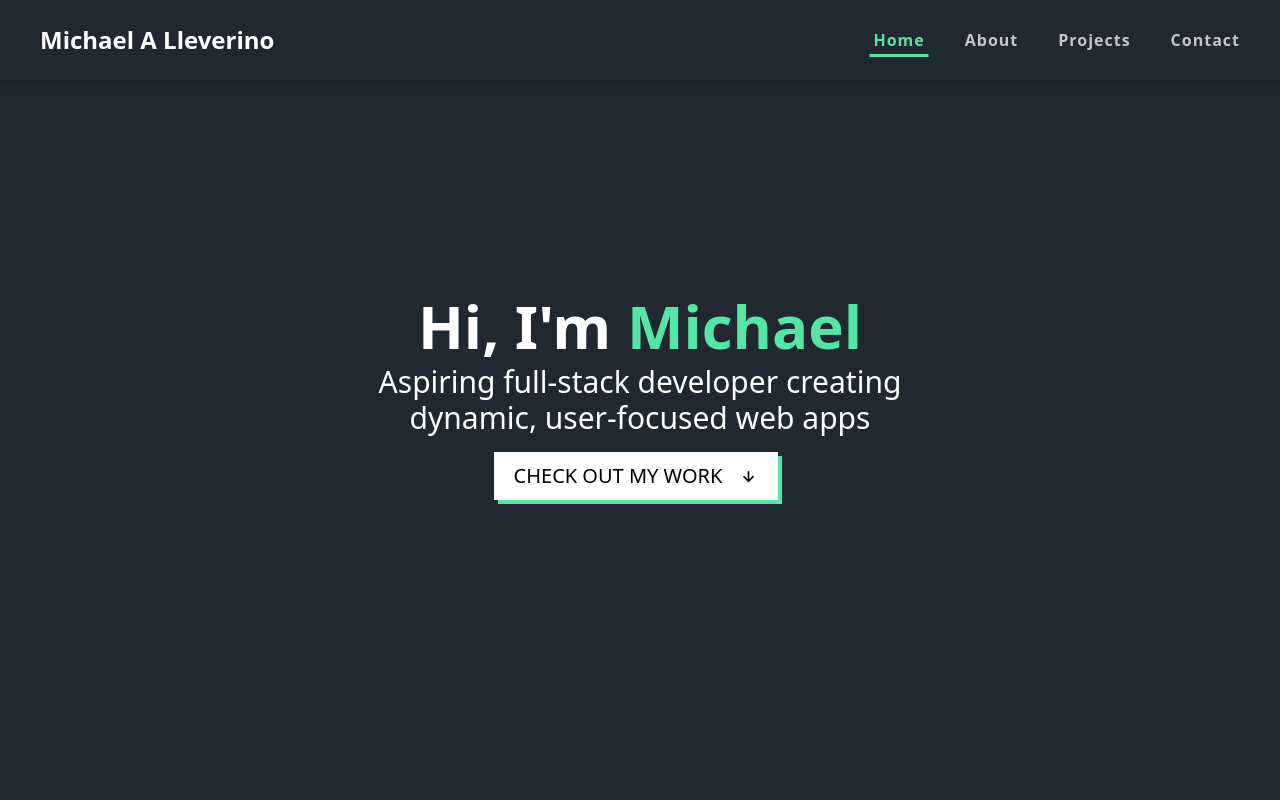
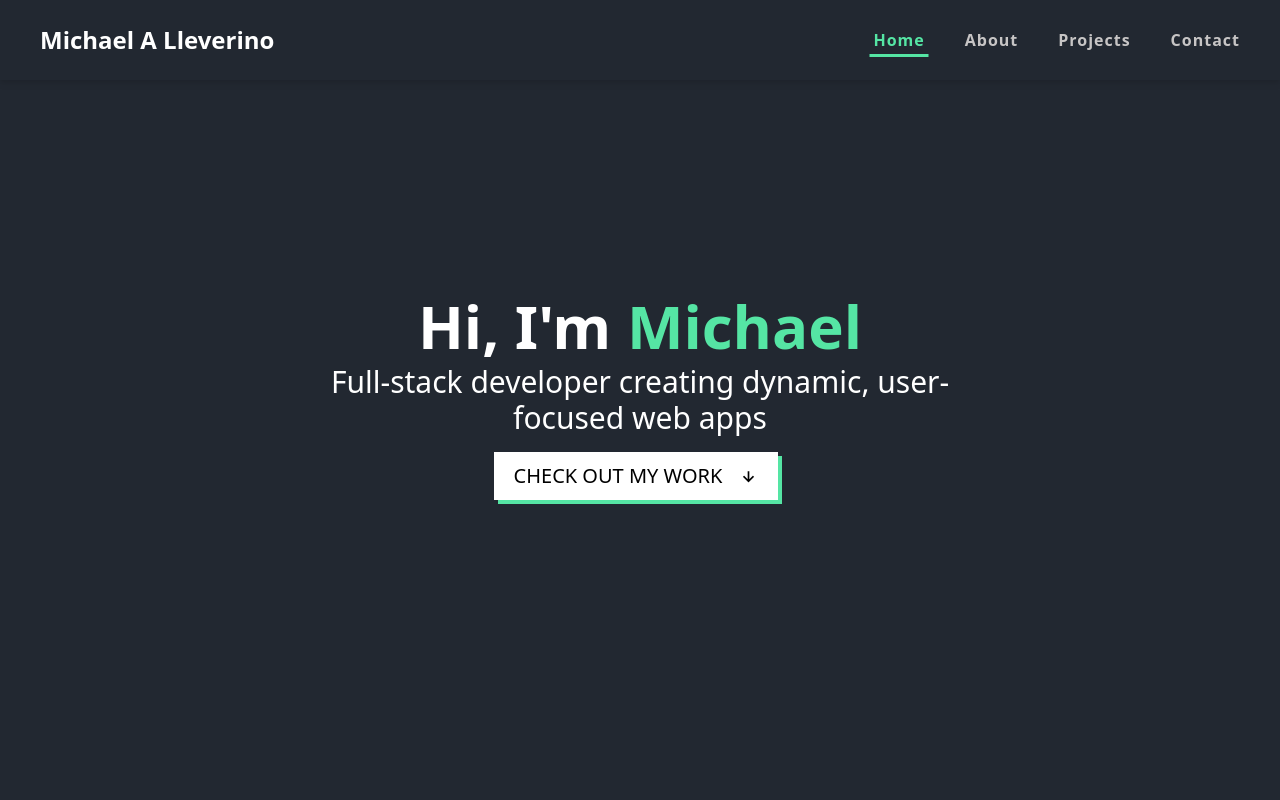
Before and after one commit to MichaelAlex03/PersonalSite, a React (Vite) app: page / in a window 1280 px wide. Shown: the top 800 px of the page. Built offline with nearby package versions, Linux system fonts and the light colour scheme.

Commit message:
changed landing page text

```diff
--- a/src/components/Footer.tsx
+++ b/src/components/Footer.tsx
@@ -25,7 +25,7 @@ const Footer = () => {
       </div>
 
       <div>
-        <p className='text-white'> Michael A Lleverino © 2024 testtt</p>
+        <p className='text-white'> Michael A Lleverino © 2024</p>
       </div>
 
     </footer>
--- a/src/pages/home.tsx
+++ b/src/pages/home.tsx
@@ -41,7 +41,7 @@ const Home = () => {
                             transition={{ duration: .75 }}
                             className='text-center text-base md:text-2xl lg:text-3xl'
                         >
-                            Aspiring full-stack developer creating dynamic, user-focused web apps
+                            Full-stack developer creating dynamic, user-focused web apps
                         </motion.h3>
                         <motion.div
                             initial={{ opacity: 0, y: 100 }}
```
